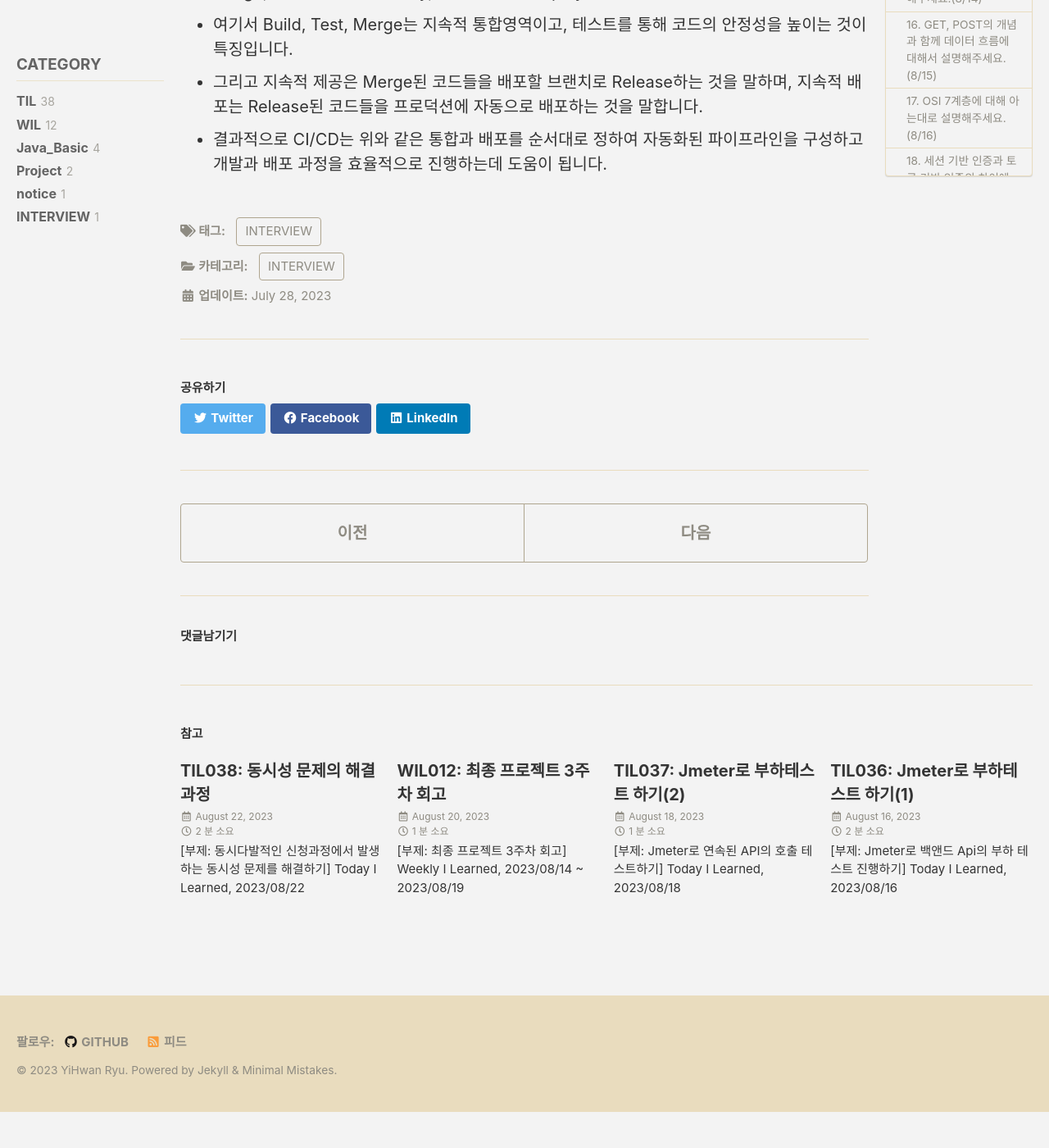
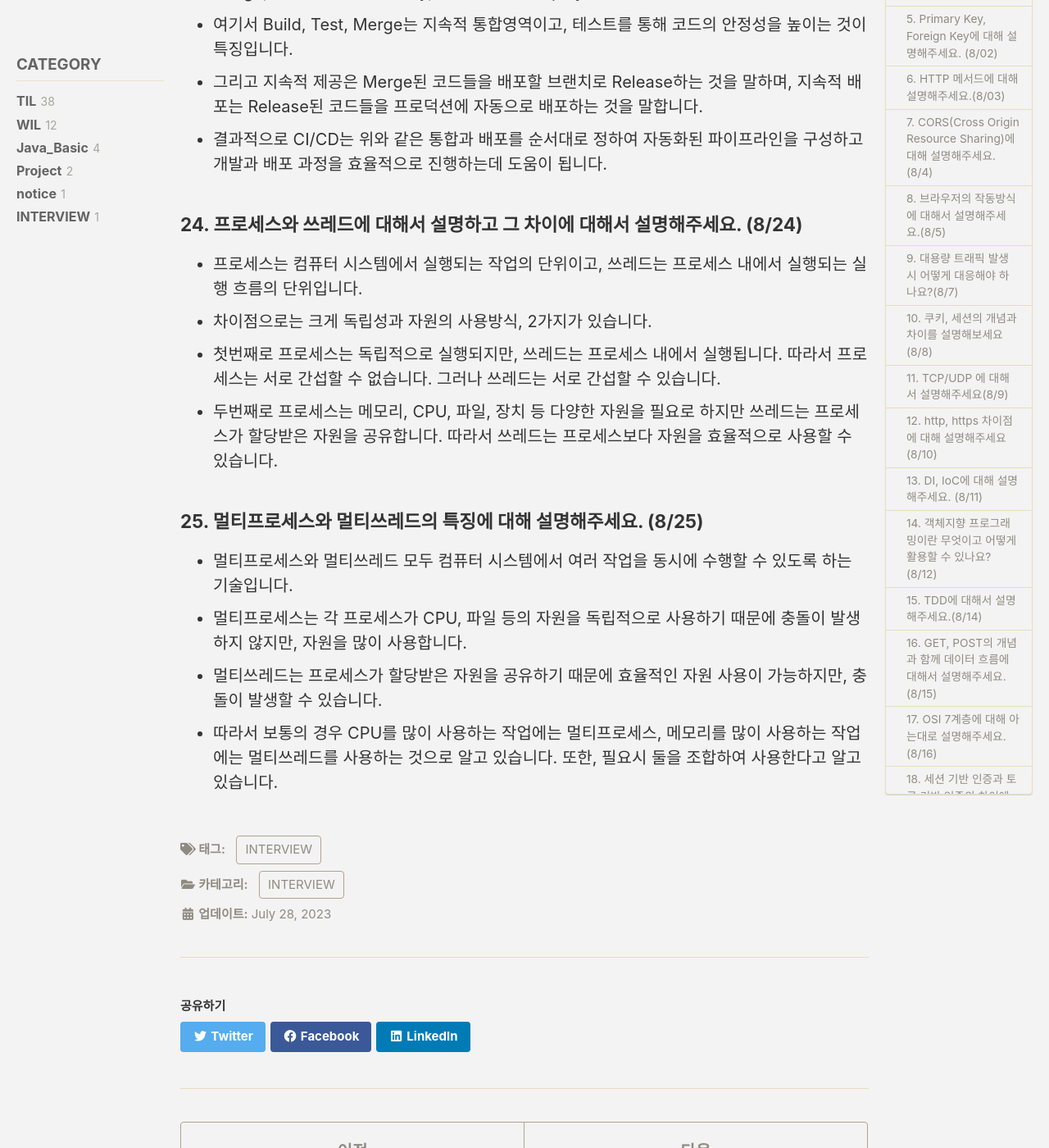
Before and after one commit to YiHwanRyu/YiHwanRyu.github.io, a Jekyll site: the page built from _posts/2023-07-28-INTERVIEW001.md, in a window 1280 px wide and 1400 px high, scrolled down 8736 px. Shown: the whole window at 82% size. Built offline with Jekyll 4.4.1, drawn with Linux system fonts in a browser that asks for light colours; cached includes are drawn as plain includes; some web fonts are replaced; comment, search, counter and statistics services are not loaded; before the commit the page ends 10092 px from its top, so only the background shows below that.

Commit message:
[UPDATE] INTERVIEW001 post 내용 수정

```diff
--- a/_posts/2023-07-28-INTERVIEW001.md
+++ b/_posts/2023-07-28-INTERVIEW001.md
@@ -212,3 +212,16 @@ sidebar:
 - 여기서 Build, Test, Merge는 지속적 통합영역이고, 테스트를 통해 코드의 안정성을 높이는 것이 특징입니다.
 - 그리고 지속적 제공은 Merge된 코드들을 배포할 브랜치로 Release하는 것을 말하며, 지속적 배포는 Release된 코드들을 프로덕션에 자동으로 배포하는 것을 말합니다.
 - 결과적으로 CI/CD는 위와 같은 통합과 배포를 순서대로 정하여 자동화된 파이프라인을 구성하고 개발과 배포 과정을 효율적으로 진행하는데 도움이 됩니다.
+
+### 24. 프로세스와 쓰레드에 대해서 설명하고 그 차이에 대해서 설명해주세요. (8/24)
+
+- 프로세스는 컴퓨터 시스템에서 실행되는 작업의 단위이고, 쓰레드는 프로세스 내에서 실행되는 실행 흐름의 단위입니다.
+- 차이점으로는 크게 독립성과 자원의 사용방식, 2가지가 있습니다.
+- 첫번째로 프로세스는 독립적으로 실행되지만, 쓰레드는 프로세스 내에서 실행됩니다. 따라서 프로세스는 서로 간섭할 수 없습니다. 그러나 쓰레드는 서로 간섭할 수 있습니다.
+- 두번째로 프로세스는 메모리, CPU, 파일, 장치 등 다양한 자원을 필요로 하지만 쓰레드는 프로세스가 할당받은 자원을 공유합니다. 따라서 쓰레드는 프로세스보다 자원을 효율적으로 사용할 수 있습니다.
+
+### 25. 멀티프로세스와 멀티쓰레드의 특징에 대해 설명해주세요. (8/25)
+- 멀티프로세스와 멀티쓰레드 모두 컴퓨터 시스템에서 여러 작업을 동시에 수행할 수 있도록 하는 기술입니다.
+- 멀티프로세스는 각 프로세스가 CPU, 파일 등의 자원을 독립적으로 사용하기 때문에 충돌이 발생하지 않지만, 자원을 많이 사용합니다.
+- 멀티쓰레드는 프로세스가 할당받은 자원을 공유하기 때문에 효율적인 자원 사용이 가능하지만, 충돌이 발생할 수 있습니다.
+- 따라서 보통의 경우 CPU를 많이 사용하는 작업에는 멀티프로세스, 메모리를 많이 사용하는 작업에는 멀티쓰레드를 사용하는 것으로 알고 있습니다. 또한, 필요시 둘을 조합하여 사용한다고 알고 있습니다.
```
